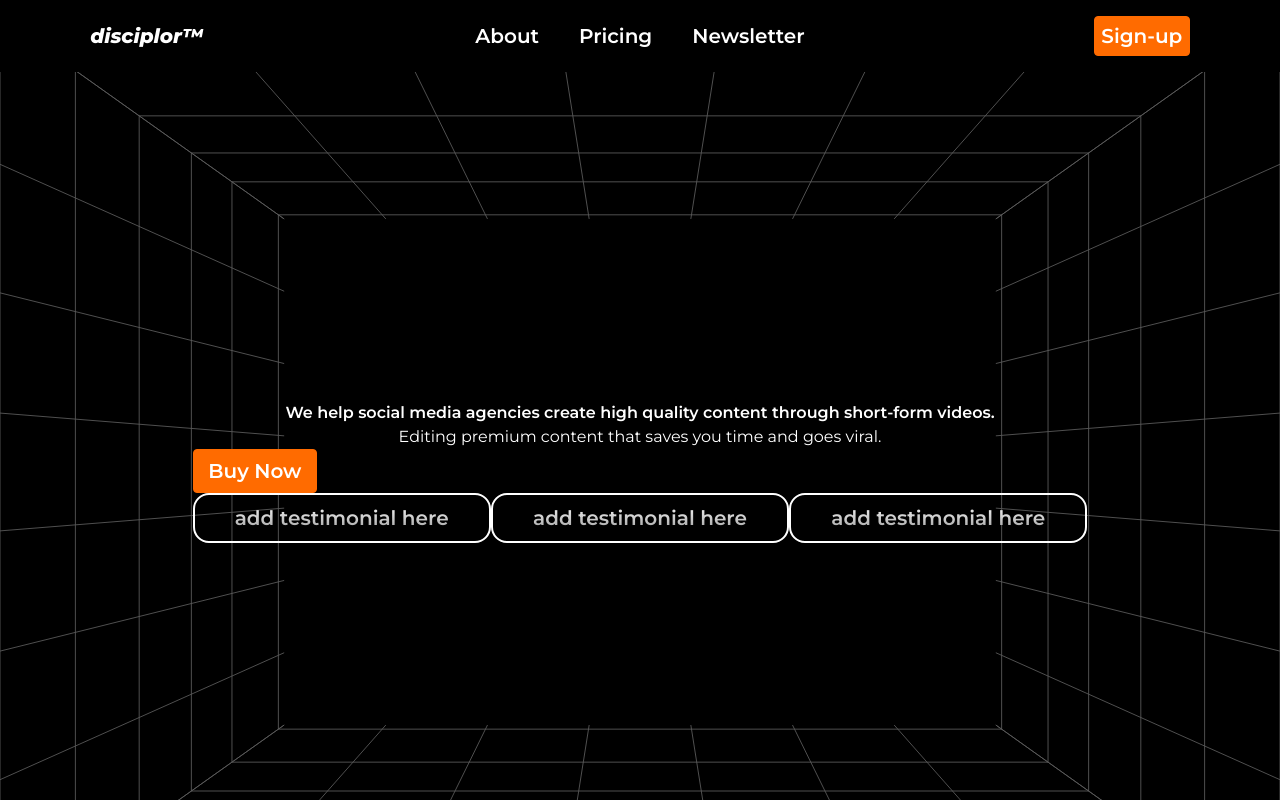
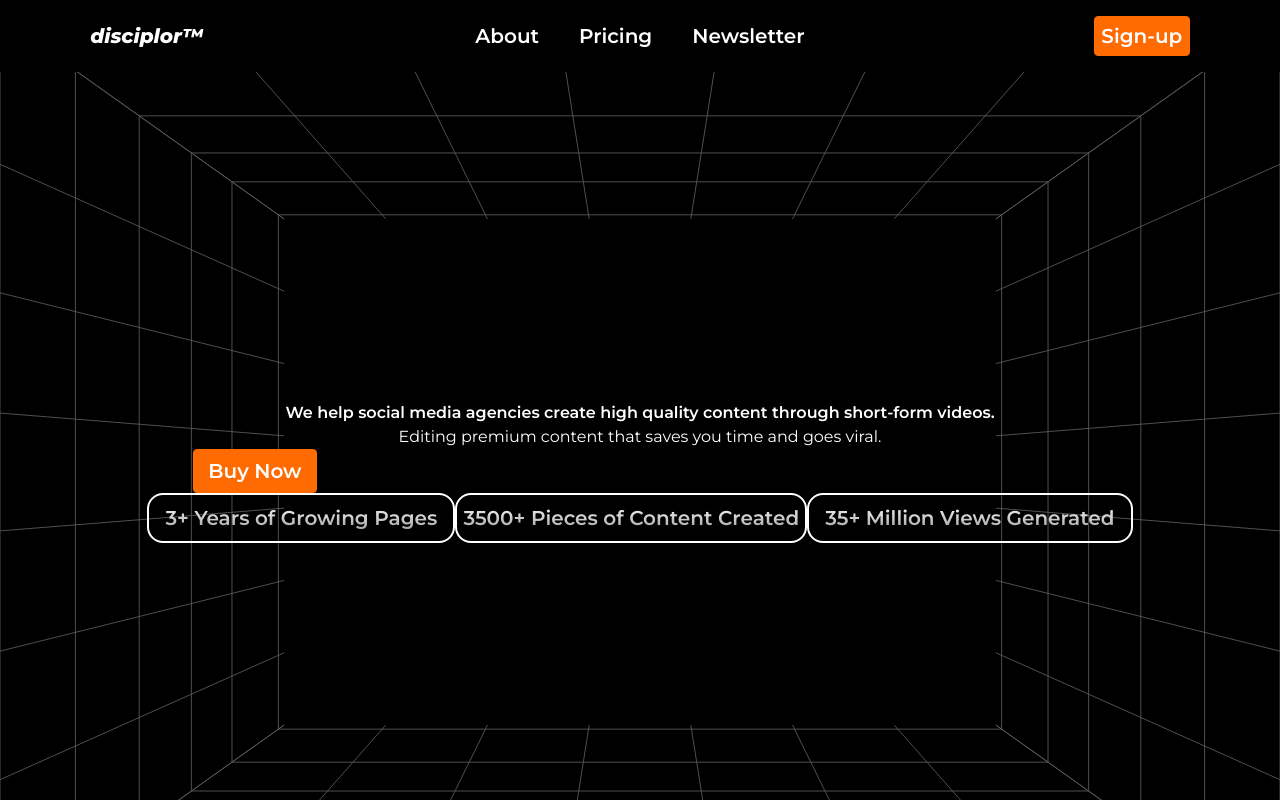
Before and after one commit to dadaxingxing/video-editing-funnel, a React (Vite) app: page / in a window 1280 px wide. Shown: the top 800 px of the page. Built offline with nearby package versions, Linux system fonts and the light colour scheme.

Commit message:
added the text into the proof component, first page

```diff
--- a/src/App.jsx
+++ b/src/App.jsx
@@ -52,9 +52,9 @@ function App() {
               width='7.8rem'
             >Buy Now</CTA>
             <div className='d-flex flex-row justify-content-center'>
-              <Proof>add testimonial here</Proof>
-              <Proof>add testimonial here</Proof>
-              <Proof>add testimonial here</Proof>
+              <Proof>3+ Years of Growing Pages</Proof>
+              <Proof>3500+ Pieces of Content Created</Proof>
+              <Proof>35+ Million Views Generated</Proof>
             </div>
 
 
```
